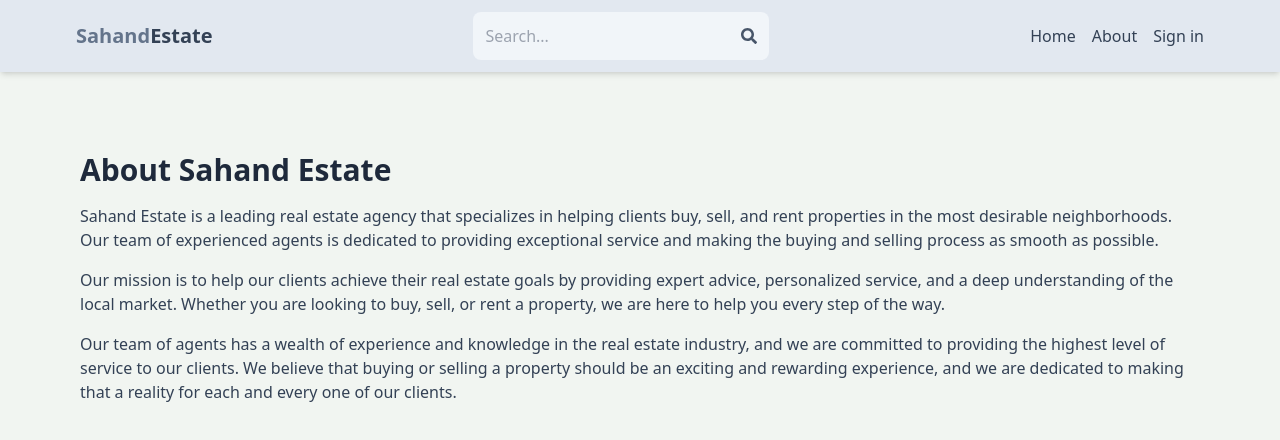
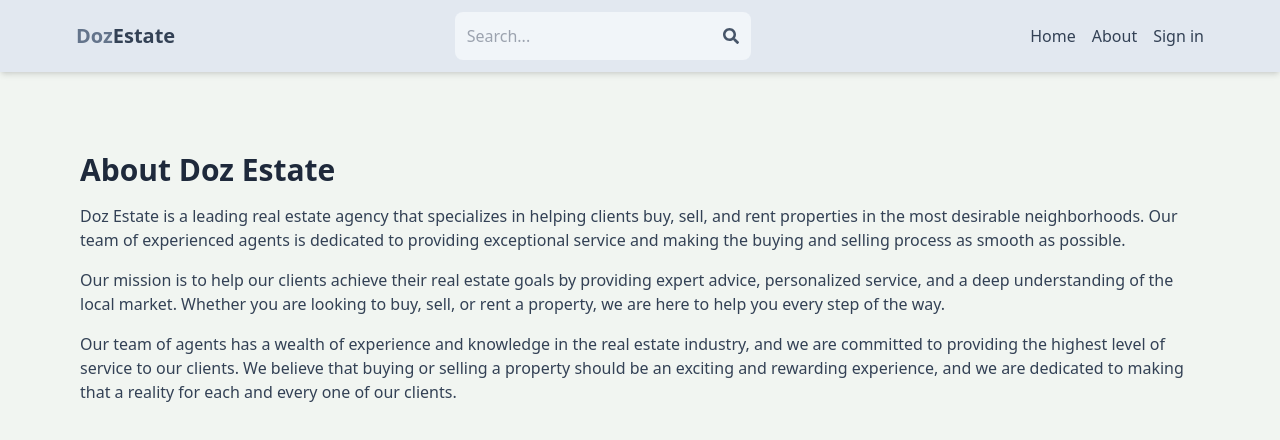
Before and after one commit to d0z273/Estate, a React (Vite) app in the folder client/: page /about in a window 1280 px wide. Shown: the top 440 px of the page. Built offline with nearby package versions, Linux system fonts and the light colour scheme; no server answers.

Commit message:
fix home layout and add icon

```diff
--- a/client/index.html
+++ b/client/index.html
@@ -3,7 +3,8 @@
   <head>
     <meta charset="UTF-8" />
     <meta name="viewport" content="width=device-width, initial-scale=1.0" />
-    <title>Sahand Estate</title>
+    <title>Doz Estate</title>
+    <link rel="icon" href="public/favicon.ico" type="image/x-icon" />
   </head>
   <body>
     <div id="root"></div>
--- a/client/src/components/Header.jsx
+++ b/client/src/components/Header.jsx
@@ -29,7 +29,7 @@ export default function Header() {
       <div className="flex justify-between items-center max-w-6xl mx-auto p-3">
         <Link to="/">
           <h1 className="font-bold text-sm sm:text-xl flex flex-wrap">
-            <span className="text-slate-500">Sahand</span>
+            <span className="text-slate-500">Doz</span>
             <span className="text-slate-700">Estate</span>
           </h1>
         </Link>
--- a/client/src/pages/About.jsx
+++ b/client/src/pages/About.jsx
@@ -2,11 +2,11 @@ export default function About() {
   return (
     <div className="py-20 px-4 max-w-6xl mx-auto">
       <h1 className="text-3xl font-bold mb-4 text-slate-800">
-        About Sahand Estate
+        About Doz Estate
       </h1>
       <p className="mb-4 text-slate-700">
-        Sahand Estate is a leading real estate agency that specializes in
-        helping clients buy, sell, and rent properties in the most desirable
+        Doz Estate is a leading real estate agency that specializes in helping
+        clients buy, sell, and rent properties in the most desirable
         neighborhoods. Our team of experienced agents is dedicated to providing
         exceptional service and making the buying and selling process as smooth
         as possible.
--- a/client/src/pages/Home.jsx
+++ b/client/src/pages/Home.jsx
@@ -11,7 +11,7 @@ export default function Home() {
   const [saleListings, setSaleListings] = useState([]);
   const [rentListings, setRentListings] = useState([]);
   SwiperCore.use([Navigation]);
-  console.log(offerListings);
+
   useEffect(() => {
     const fetchOfferListings = async () => {
       try {
@@ -47,15 +47,14 @@ export default function Home() {
   }, []);
   return (
     <div>
-      <div className="flex flex-col gap-6 p-28 px-3 max-w-6xl mx-auto">
+      <div className="flex flex-col gap-6 p-24 px-3 max-w-6xl mx-auto">
         <h1 className="text-slate-700 font-bold text-3xl lg:text-6xl">
           Find your next <span className="text-slate-500">perfect</span>
           <br />
           place with ease
         </h1>
         <div className="text-gray-400 text-xs sm:text-sm">
-          Sahand Estate is the best place to find your next perfect place to
-          live.
+          Doz Estate is the best place to find your next perfect place to live.
           <br />
           We have a wide range of properties for you to choose from.
         </div>
@@ -67,24 +66,22 @@ export default function Home() {
         </Link>
       </div>
 
-      {/* swiper */}
       <Swiper navigation>
         {offerListings &&
           offerListings.length > 0 &&
           offerListings.map((listing) => (
-            // eslint-disable-next-line react/jsx-key
-            <SwiperSlide>
+            <SwiperSlide key={listing._id}>
               <div
+                className="h-[500px]"
                 style={{
                   background: `url(${listing.imageUrls[0]}) center no-repeat`,
                   backgroundSize: 'cover',
                 }}
-                className="h-[500px]"
-                key={listing._id}
               ></div>
             </SwiperSlide>
           ))}
       </Swiper>
+
       <div className="max-w-6xl mx-auto p-3 flex flex-col gap-8 my-10">
         {offerListings && offerListings.length > 0 && (
           <div className="">
```
Also changed, not shown: client/src/assets/logo/pngegg.png (added), 1 other file (tests, documents, lock files or other folders).
